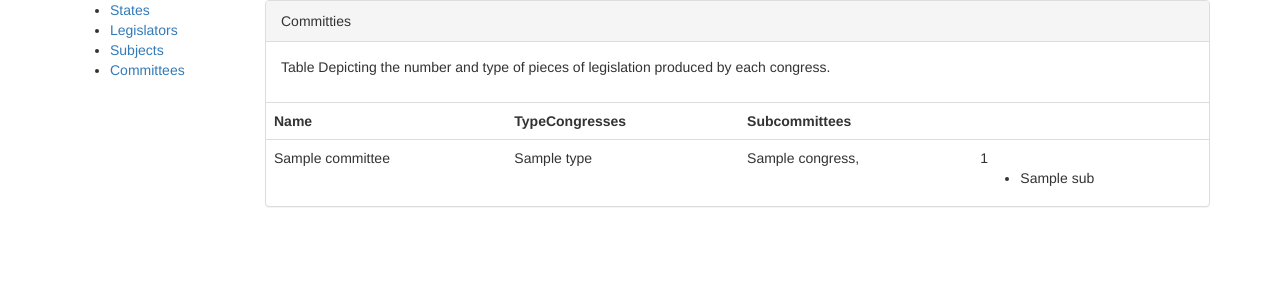
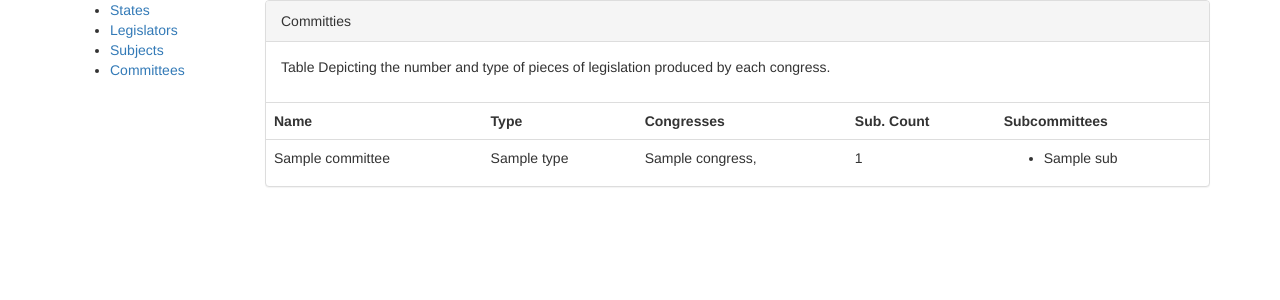
Before and after one commit to deserat/hackthefed, a Flask app: page /committees in a window 1280 px wide. Shown: the top 300 px of the page. Run offline with Flask 2, Linux system fonts and the light colour scheme; a database or web service that is not in the repository returns one stand-in record (values such as "Sample title"); some libraries are stand-ins or nearby versions.

Commit message:
create new collumn for committie count

```diff
--- a/web/templates/committees.html
+++ b/web/templates/committees.html
@@ -16,8 +16,10 @@
             <table class="table">
                 <tr>
                     <th>Name</th>
-                    <th>Type</thM
+                    <th>Type</th>
                     <th>Congresses</th>
+                    <th>Sub. Count</th>
+
                     <th>Subcommittees</th>
                 </tr>
             {% for c in committees %}
@@ -29,8 +31,8 @@
                             {{ congress }},
                         {% endfor %}
                     </td>
+                    <td>{{ c.subcommittees|length }}</td>
                     <td>
-                        {{ c.subcommittees|length }}
                         <ul>
                             {% for sub in c.subcommittees %}
                                 <li id="committee-{{c.thomas_id}}">{{ sub.name }}</li>
```
